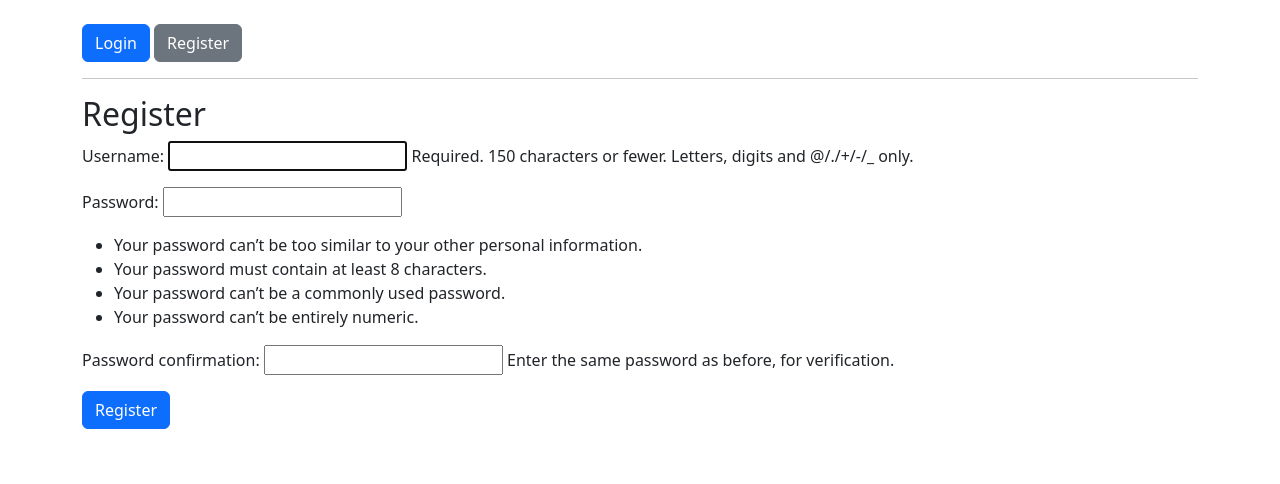
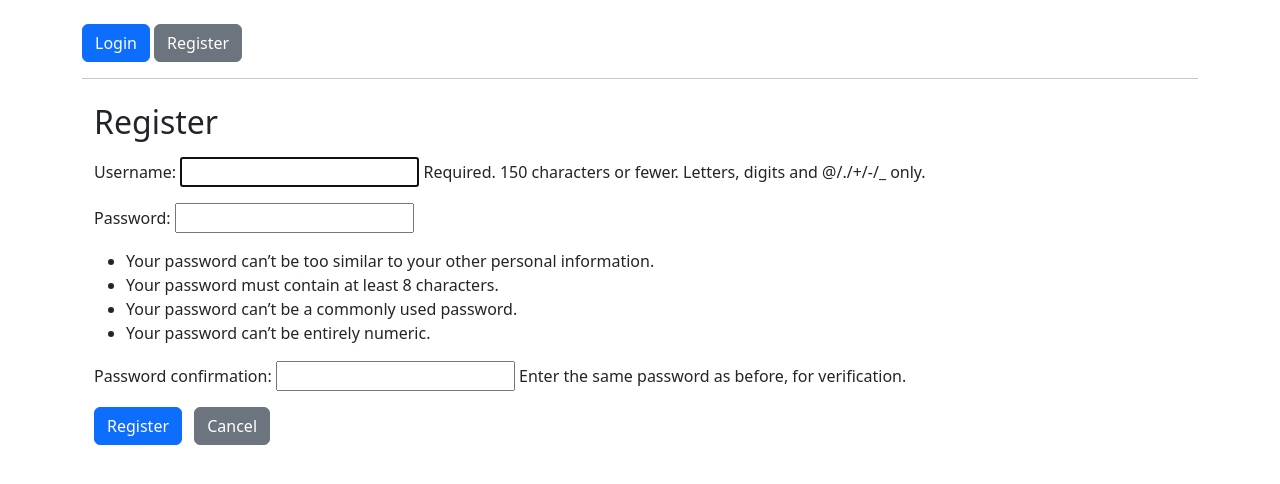
Before and after one commit to acharya100/django-blog, a Django app: page /register/ in a window 1280 px wide. Shown: the top 484 px of the page. Run offline with Django 5.2, Linux system fonts and the light colour scheme.

Commit message:
commit made

```diff
--- a/blogproject/blog/templates/register.html
+++ b/blogproject/blog/templates/register.html
@@ -1,9 +1,16 @@
 {% extends 'index.html' %}
+
 {% block content %}
-<h2>Register</h2>
-<form method="post">
-    {% csrf_token %}
-    {{ form.as_p }}
-    <button type="submit" class="btn btn-primary">Register</button>
-</form>
+<div class="container mt-4">
+    <h2 class="mb-3">Register</h2>
+
+    <form method="post" novalidate>
+        {% csrf_token %}
+
+        {{ form.as_p }}
+
+        <button type="submit" class="btn btn-primary">Register</button>
+        <a href="{% url 'home' %}" class="btn btn-secondary ms-2">Cancel</a>
+    </form>
+</div>
 {% endblock %}
```
